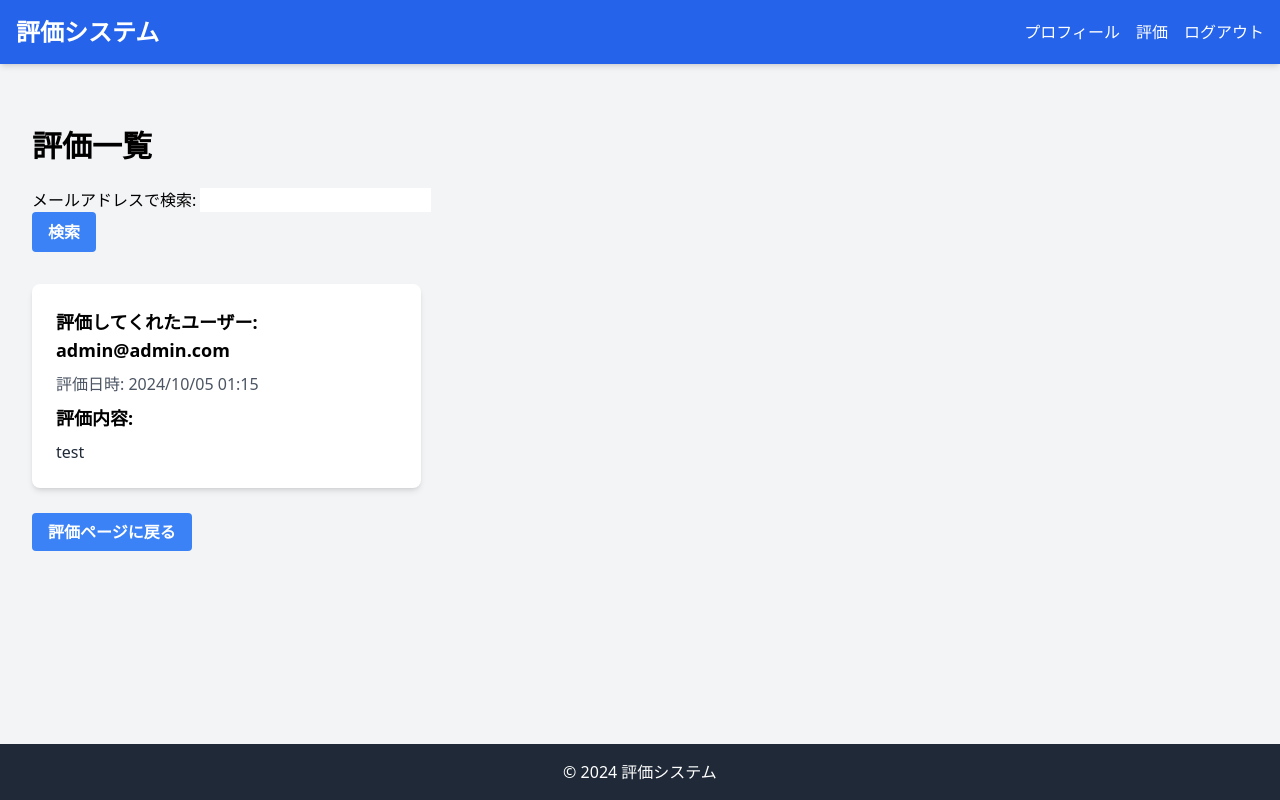
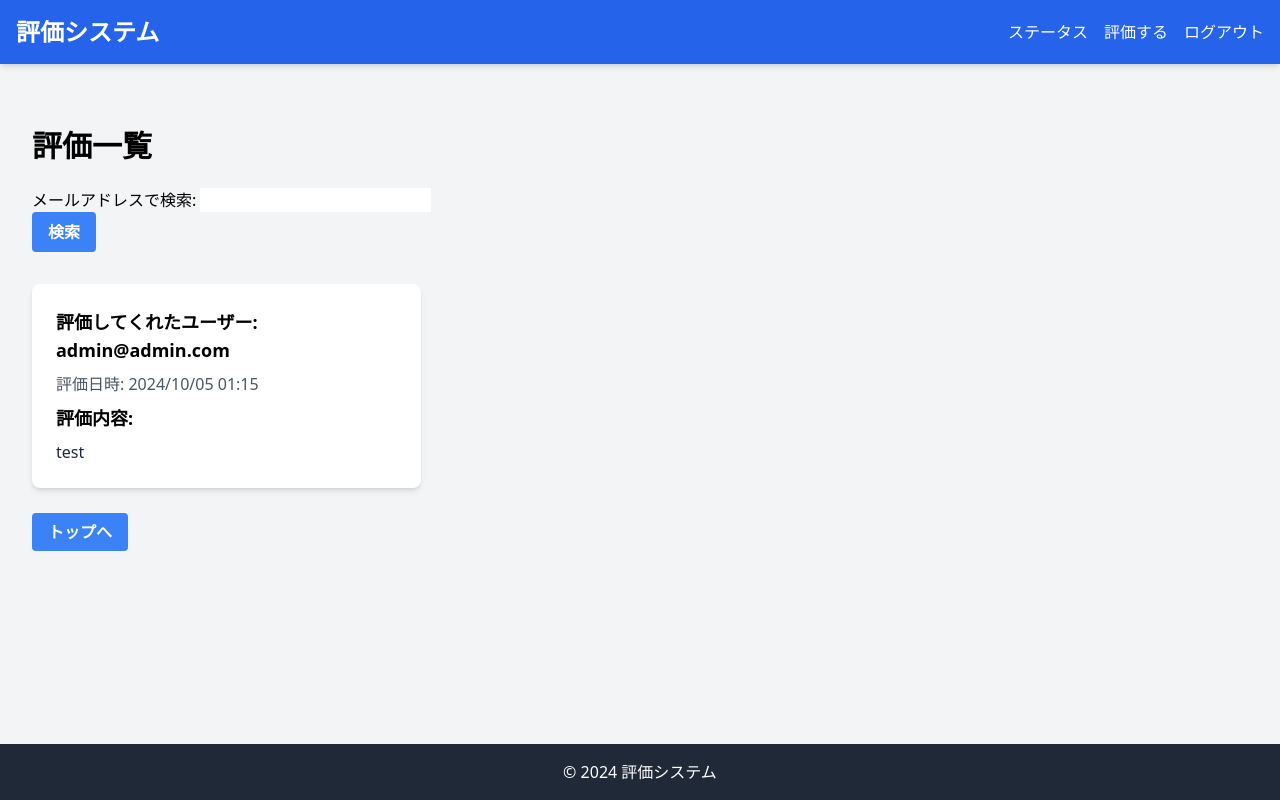
Before and after one commit to OugaTodaka/Evanavi, a Django app: page /eva_list/ in a window 1280 px wide. Run offline with Django 4.2, Linux system fonts and the light colour scheme; a user stored in the database is signed in; data comes from the database, SQL or seed files in the repository; both versions use the stored data as it was after the commit; some libraries are stand-ins or nearby versions.

Commit message:
[add]html

```diff
--- a/main/templates/main/base.html
+++ b/main/templates/main/base.html
@@ -14,12 +14,12 @@
                 <a href="{% url 'main:home' %}" class="text-2xl font-bold">評価システム</a>
                 <ul class="flex space-x-4">
                     {% if user.is_authenticated %}
-                        <li><a href="{% url 'main:status' %}" class="hover:text-blue-200">プロフィール</a></li>
-                        <li><a href="{% url 'main:eva' %}" class="hover:text-blue-200">評価</a></li>
+                        <li><a href="{% url 'main:status' %}" class="hover:text-blue-200">ステータス</a></li>
+                        <li><a href="{% url 'main:eva' %}" class="hover:text-blue-200">評価する</a></li>
                         <li><a href="{% url 'user:signout' %}" class="hover:text-blue-200">ログアウト</a></li>
                     {% else %}
                         <li><a href="{% url 'user:signin' %}" class="hover:text-blue-200">ログイン</a></li>
-                        <li><a href="{% url 'user:register' %}" class="hover:text-blue-200">登録</a></li>
+                        <li><a href="{% url 'user:signup' %}" class="hover:text-blue-200">登録</a></li>
                     {% endif %}
                 </ul>
             </div>
--- a/main/templates/main/job_list.html
+++ b/main/templates/main/job_list.html
@@ -1,3 +1,5 @@
+{% extends 'main/base.html' %}
+{% block content %}
 {% comment %} <!DOCTYPE html>
 <html lang="ja">
 <head>
@@ -134,3 +136,4 @@
     </div>
 </body>
 </html>
+{% endblock %}
--- a/main/templates/main/status.html
+++ b/main/templates/main/status.html
@@ -1,3 +1,5 @@
+{% extends 'main/base.html' %}
+{% block content %}
 <h2>{{ status.user.username }} のステータス</h2>
 <ul>
     <li>社交性(sociability): {{ status.sociability }}</li>
@@ -7,3 +9,4 @@
 
 <!-- レーダーチャートの表示 -->
 <img src="{% url 'main:radar_chart' %}" alt="ステータスのレーダーチャート">
+{% endblock %}
--- a/main/templates/main/user_data_form.html
+++ b/main/templates/main/user_data_form.html
@@ -1,3 +1,5 @@
+{% extends 'main/base.html' %}
+{% block content %}
 <form method="post">
     {% csrf_token %}
     {{ form.as_p }}
@@ -27,3 +29,4 @@
         }
     });
 </script>
+{% endblock %}
--- a/main/templates/main/view_evaluation.html
+++ b/main/templates/main/view_evaluation.html
@@ -27,8 +27,8 @@
     {% endif %}
 
     <div class="mt-8">
-        <a href="{% url 'main:eva' %}" class="bg-blue-500 hover:bg-blue-700 text-white font-bold py-2 px-4 rounded">
-            評価ページに戻る
+        <a href="{% url 'main:home' %}" class="bg-blue-500 hover:bg-blue-700 text-white font-bold py-2 px-4 rounded">
+            トップへ
         </a>
     </div>
 </div>
```
Also changed, not shown: main/templates/main/eva_form.html (+6 -1 lines), main/templates/main/home.html (+3 -13 lines), user/templates/user/signin.html (+6 -3 lines), user/templates/user/signup.html (+7 -4 lines), db.sqlite3, user/templates/user/top.html (deleted).
